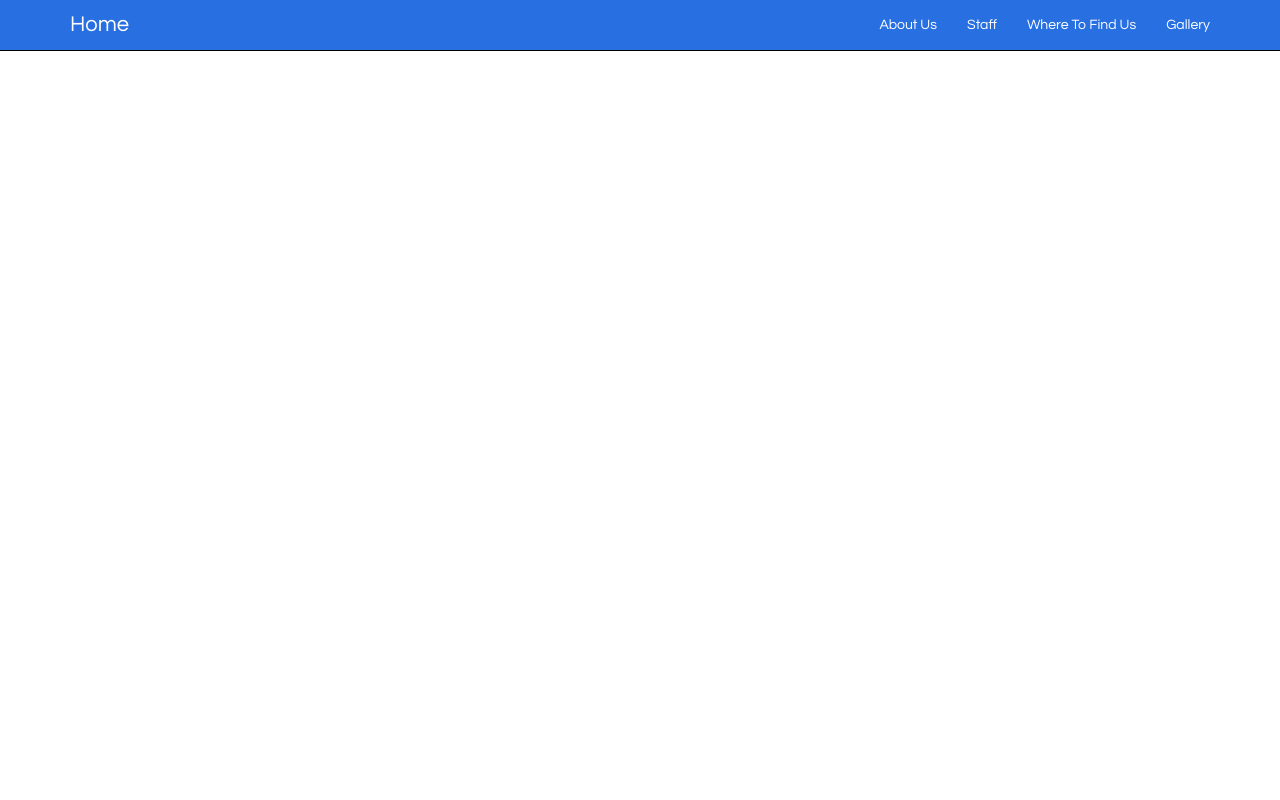
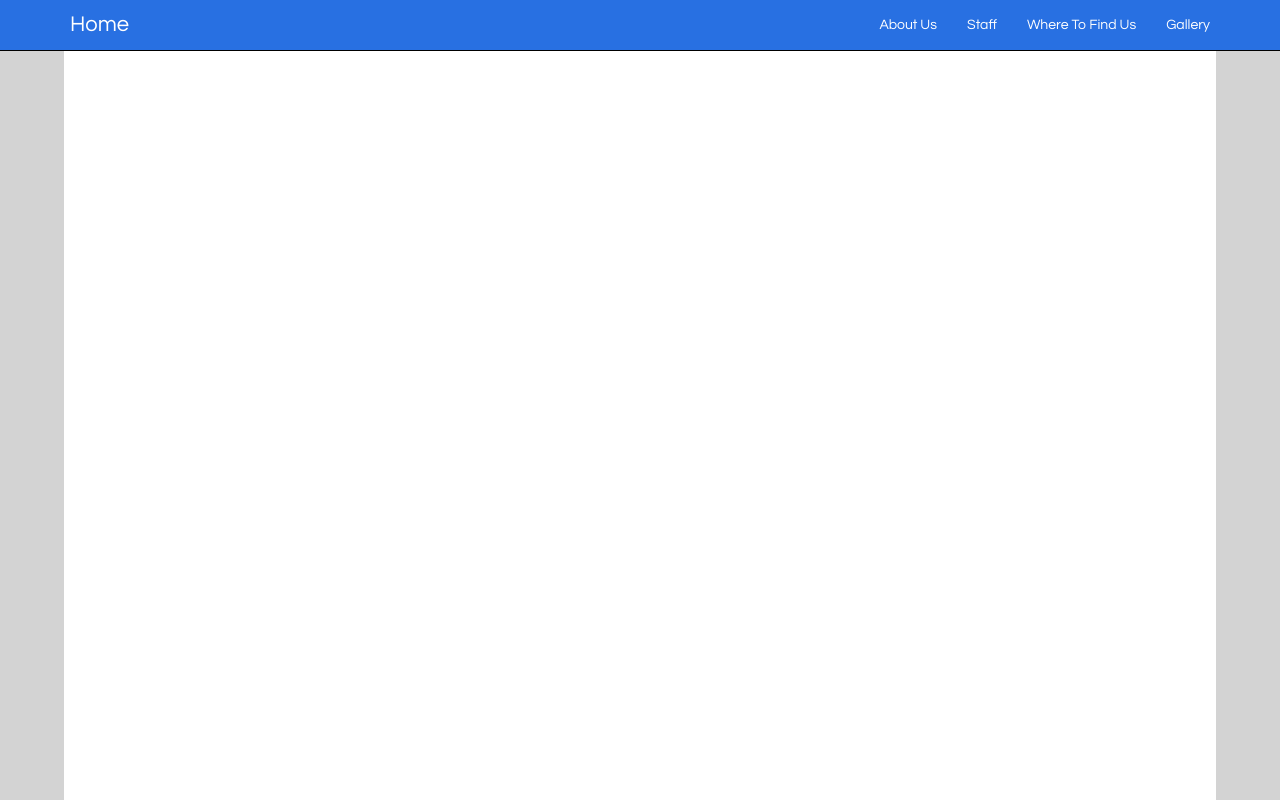
Before and after one commit to NigelKay/SNPSDjangoWebsite, a Django app: template templates/snps_app/base.html in a window 1280 px wide. Run offline with Django 3.2, Linux system fonts and the light colour scheme; the template is opened without the code that fills it, so the values that code supplies are empty; some libraries are stand-ins or nearby versions.

Commit message:
Fixed grey border

```diff
--- a/static/css/base.css
+++ b/static/css/base.css
@@ -1,9 +1,17 @@
 body {
   padding-top: 1vh;
-  /* Adds 5%vw grey border left&right */
-  border-left: 5vw solid lightgrey;
-  border-right: 5vw solid lightgrey;
+  margin-left: 5vw;
+  margin-right: 5vw;
 }
+
+#left, #right {
+	background: lightgrey;
+	position: fixed;
+  top: 0; bottom: 0;
+  width: 5vw;
+	}
+	#left { left: 0; }
+	#right { right: 0; }
 
 .aboutText {
   font-family: 'Rubik', sans-serif;
--- a/templates/snps_app/base.html
+++ b/templates/snps_app/base.html
@@ -37,6 +37,8 @@
 
     </div>
     </nav>
+    <div id="left"></div>
+    <div id="right"></div>
 
         {% block body_block %}
         {% endblock %}
```
